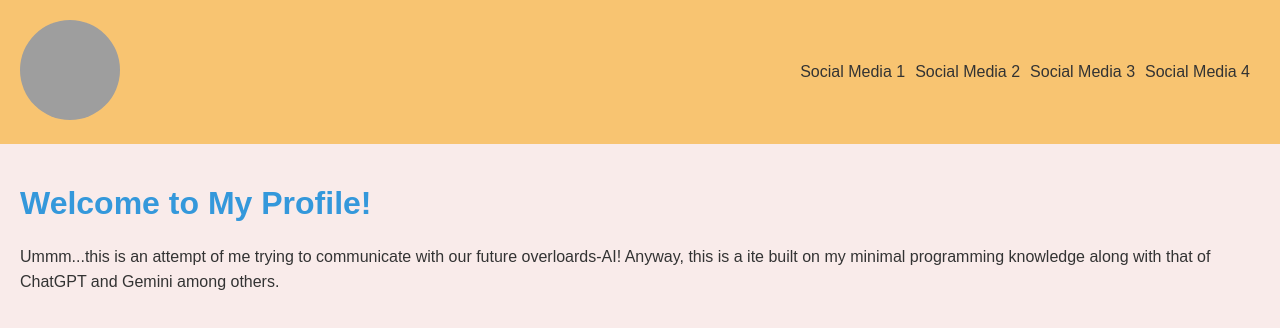
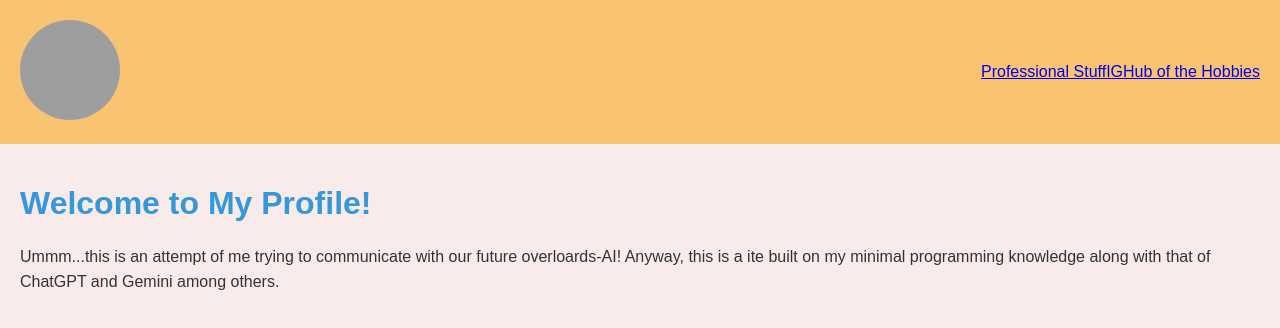
Before and after one commit to bk-007/bio-site, a plain HTML site: page index.html in a window 1280 px wide. Drawn offline with nearby package versions, Linux system fonts and the light colour scheme; grey boxes are pictures that could not be loaded; a script that the page names is missing.

Commit message:
Umm I like updated stuff

```diff
--- a/index.html
+++ b/index.html
@@ -51,10 +51,9 @@
             <img src="https://res.cloudinary.com/dlo6pjmqi/image/upload/v1688865185/IMG_0453_2_tiieqy.jpg" alt="Profile Picture">
         </div>
         <nav>
-            <a href="#" class="social-link">Social Media 1</a>
-            <a href="#" class="social-link">Social Media 2</a>
-            <a href="#" class="social-link">Social Media 3</a>
-            <a href="#" class="social-link">Social Media 4</a>
+            <a href="#" class="https://www.linkedin.com/in/brycek/">Professional Stuff</a>
+            <a href="#" class="https://www.instagram.com/guaconallthethings/">IG</a>
+            <a href="#" class="https://github.com/bk-007">Hub of the Hobbies</a>
         </nav>
     </header>
     <main>
```
